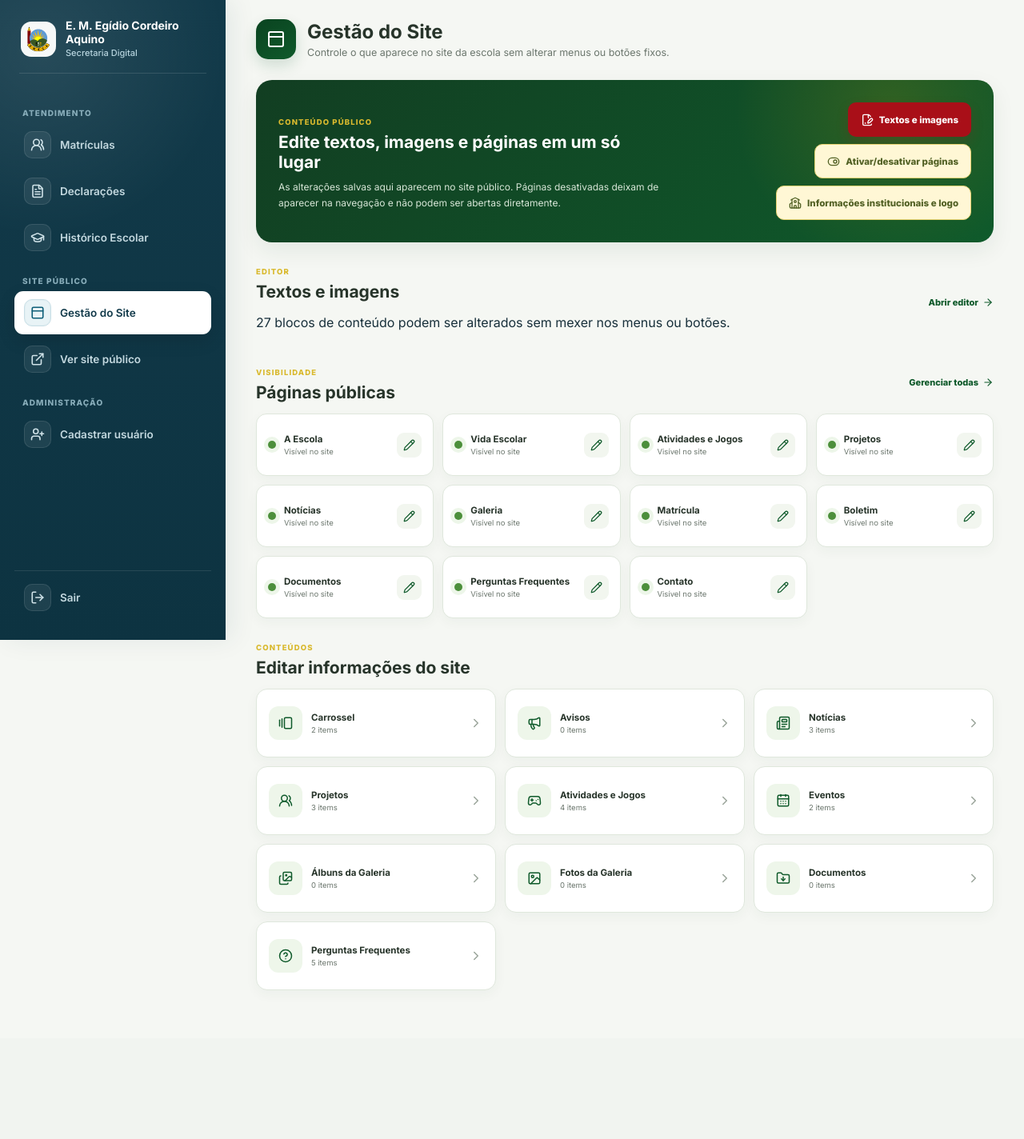
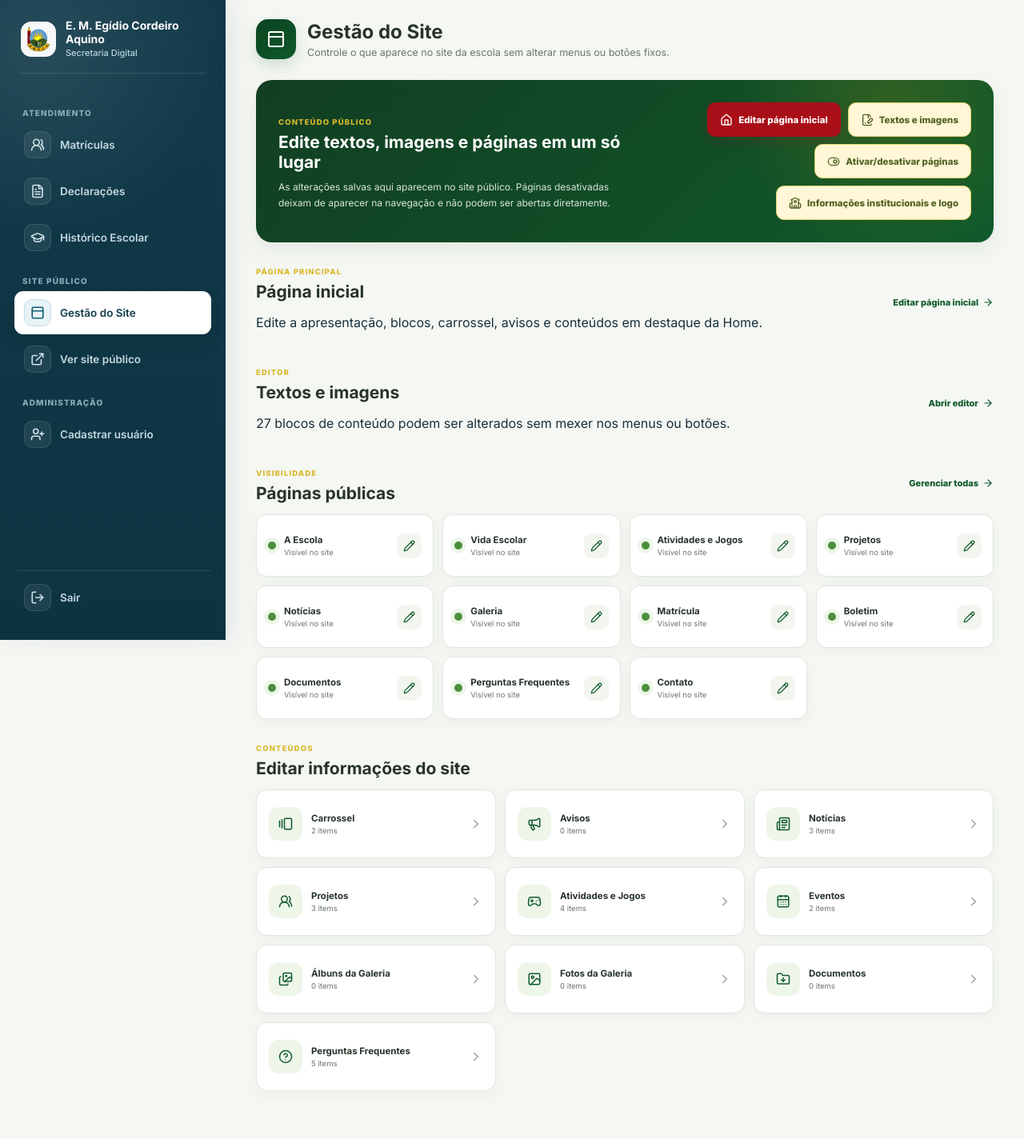
Before and after one commit to Paulo-Andre/emeca, a Django app: page /gestao-site/ in a window 1280 px wide. Shown: the whole page at 80% size. Before the commit the page ends 1238 px from the top, so only its background shows below. Run offline with Django 5.2, Linux system fonts and the light colour scheme; the visitor is signed in with stand-in values (Sample User, id 1); data comes from the database, SQL or seed files in the repository; data that the repository does not hold is empty; parts of the project's set-up code (start-up, migrations or seed data) failed here and were passed over.

Commit message:
Destacar edição da página inicial no painel

```diff
--- a/site_publico/templates/site_publico/gestao/dashboard.html
+++ b/site_publico/templates/site_publico/gestao/dashboard.html
@@ -11,7 +11,10 @@
     <p>As alterações salvas aqui aparecem no site público. Páginas desativadas deixam de aparecer na navegação e não podem ser abertas diretamente.</p>
   </div>
   <div class="manager-hero__actions">
-    <a class="manager-btn manager-btn--primary" href="{% url 'site_publico:gestao_secoes' %}">
+    <a class="manager-btn manager-btn--primary" href="{% url 'site_publico:gestao_inicio' %}">
+      <i data-lucide="house"></i> Editar página inicial
+    </a>
+    <a class="manager-btn manager-btn--secondary" href="{% url 'site_publico:gestao_secoes' %}">
       <i data-lucide="file-pen-line"></i> Textos e imagens
     </a>
     <a class="manager-btn manager-btn--secondary" href="{% url 'site_publico:gestao_paginas' %}">
@@ -20,6 +23,13 @@
     <a class="manager-btn manager-btn--secondary" href="{% url 'site_publico:gestao_configuracao' %}">
       <i data-lucide="school"></i> Informações institucionais e logo
     </a>
+  </div>
+</section>
+
+<section class="manager-section">
+  <div class="manager-section__heading">
+    <div><span class="manager-kicker">Página principal</span><h2>Página inicial</h2><p>Edite a apresentação, blocos, carrossel, avisos e conteúdos em destaque da Home.</p></div>
+    <a href="{% url 'site_publico:gestao_inicio' %}">Editar página inicial <i data-lucide="arrow-right"></i></a>
   </div>
 </section>
 
```
